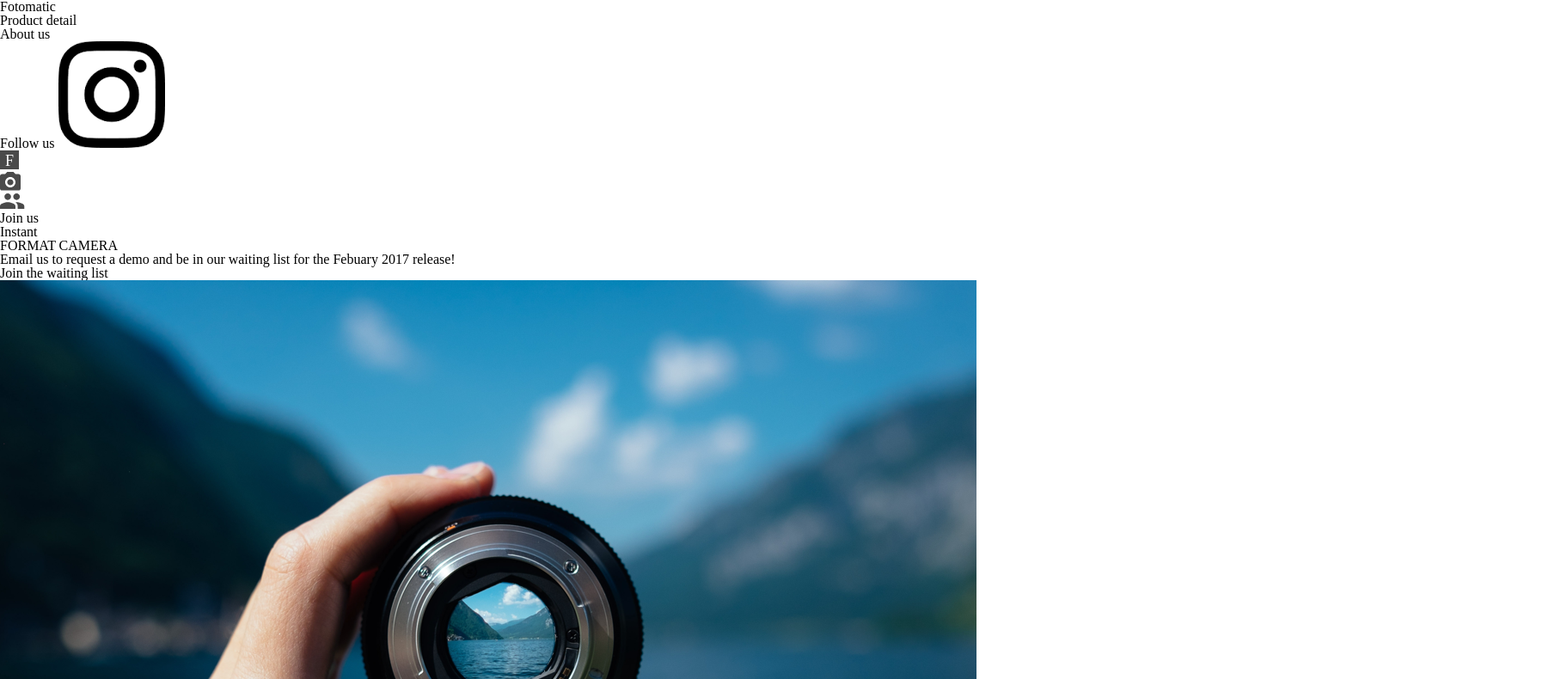
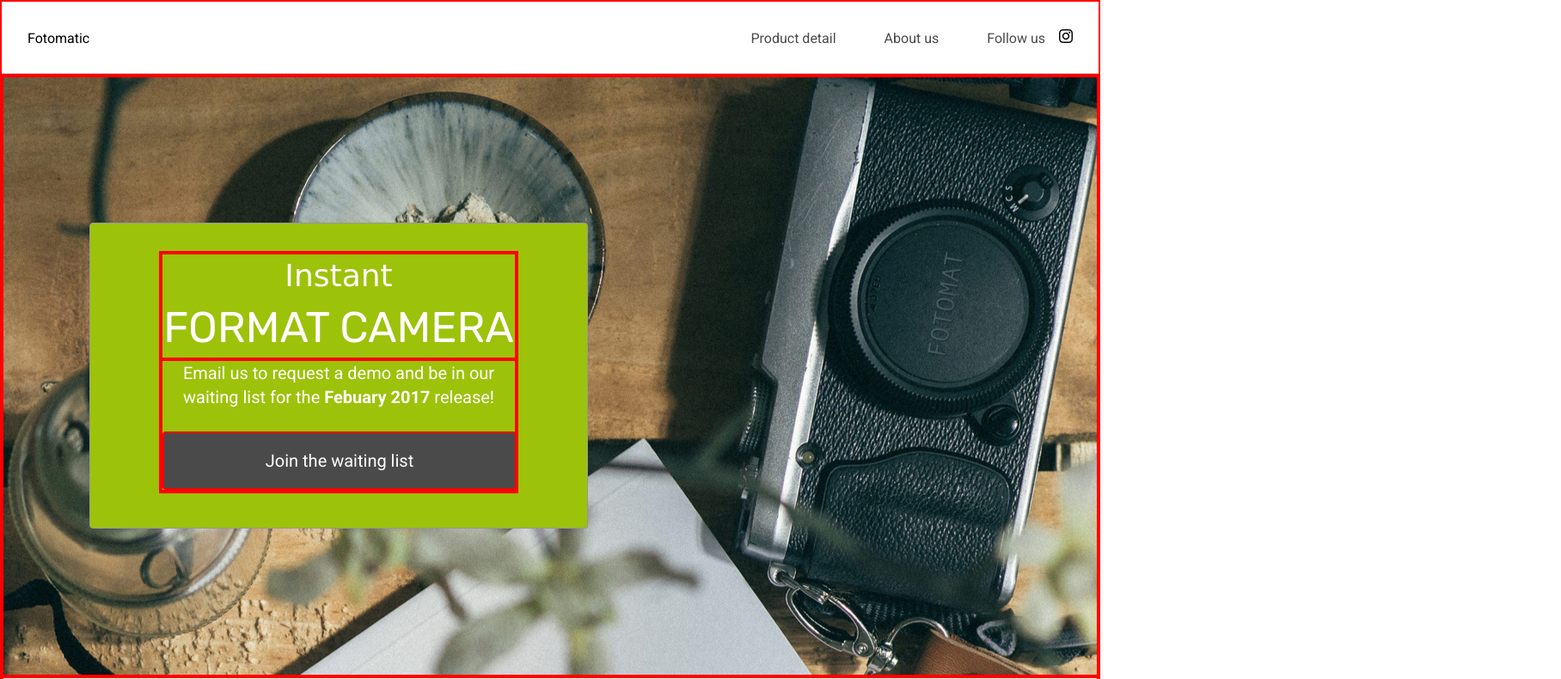
Before and after one commit to Strangefish/Fotomatic, a plain HTML site: page index.html in a window 1280 px wide. Shown: the top 790 px of the page at 86% size, 1816 px wide, since content can reach past the window. Drawn offline with Linux system fonts and the light colour scheme; files whose address does not match are found by name; a web font is replaced by a local one.

Commit message:
Fixing header.

```diff
--- a/index.html
+++ b/index.html
@@ -4,7 +4,8 @@
   <link href="https://fonts.googleapis.com/css?family=Damion" rel="stylesheet">
   <link href="https://fonts.googleapis.com/css?family=Rubik" rel="stylesheet">
   <link href="https://fonts.googleapis.com/css?family=Roboto:300,400,600,700" rel="stylesheet">
-  <link rel="stylesheet" href="./resources/css/reset.css">
+  <link href="resources/css/reset.css" type="text/css" rel="stylesheet">
+  <link href="resources/css/style.css" type="text/css" rel="stylesheet">
   <meta charset="UTF-8">
 </head>
 <body>
--- a/resources/css/style.css
+++ b/resources/css/style.css
@@ -5,40 +5,17 @@ html {
   font-size: 16px;
 }
 
-.main-content {
-  position: relative;
-  top: 5.3125rem; /* To offset for fixed header. */
-}
-
-.center {
-  text-align: center;
-}
-
-.button {
-  border-radius: 4px;
-  background-color: #4a4a4a;
-  color: white;
-}
-
-.image-container {
-  overflow: hidden;
-}
-
-.image-container img {
-  display: block;
-}
-
-@media only screen and (max-width: 760px) {
-  .main-content {
-    top: 2.5625rem;
-  }
+div {
+  border: 2px solid red;
 }
 
 /* Header */
 
 header {
   position: fixed;
+  top: 0;
   width: 100%;
+  height: 85px;
   border-bottom: solid 1px #c6c1c1;
   background-color: white;
 }
@@ -110,34 +87,73 @@ header .mobile {
   }
 }
 
+.main-content {
+  position: static;
+  margin-top: 5.3125rem; /* To offset for fixed header. */
+
+}
+
+.center {
+  text-align: center;
+}
+
+.button {
+  display: flex;
+  align-items: center;
+  justify-content: center;
+  width: 25.5rem;
+  height: 4rem;
+  border-radius: 4px;
+  background-color: #4a4a4a;
+  color: white;
+  margin-top: 1.625rem;
+
+}
+
+.image-container {
+  overflow: hidden;
+}
+
+.image-container img {
+  display: block;
+}
+
+@media only screen and (max-width: 760px) {
+  .main-content {
+    top: 2.5625rem;
+  }
+}
+
 /* Sign Up Section */
 
 #sign-up-section {
   display: flex;
   justify-content: flex-start;
   align-items: flex-start;
-  height: 43.5rem;
+  background-image: url('../images/banner-landingpage.jpg');
+  background-position: center;
+  background-size: cover;
+
 }
 
 #sign-up-cta {
   padding: 0 5rem 2.5rem 5rem;
+  display: flex;
+  flex-direction: column;
+  margin: 10.625rem 6.25rem;
   border: solid 1px #979797;
   border-radius: 4px;
-  background-color: #9dc20b;
+  background-color: #9dc20A;
 }
 
 #sign-up-cta .content {
-  width: 25.625rem;
   margin-top: 2rem;
-  font-family: "Roboto", sans-serif;
+  /* font-family: "Roboto", sans-serif; */
   font-size: 1.25rem;
   line-height: 1.4;
   color: white;
 }
 
-#sign-up-cta h1 {
-  font-size: 3.125rem;
-}
 
 #sign-up-cta h2 {
   font-size: 2.25rem;
@@ -147,19 +163,25 @@ header .mobile {
   font-weight: bold;
 }
 
+
 #sign-up-cta .cursive {
   font-family: "Damion", cursive;
 }
 
 #sign-up-cta .striking {
+  font-size: 3.125rem;
   font-family: "Rubik", sans-serif;
-  padding-bottom: .75rem;
+  color: white;
+  line-height: 1.4;
 }
 
-#sign-up-cta .button {
-  margin-top: 1.625rem;
-  padding: 1.25rem 7.25rem;
+#sign-up-cta .email {
+  color: white;
+  font-size: 1.25rem;
+  line-height: 1.4;
+  width: 25.625rem;
 }
+
 
 @media only screen and (max-width: 760px) {
   #sign-up-section {
```
